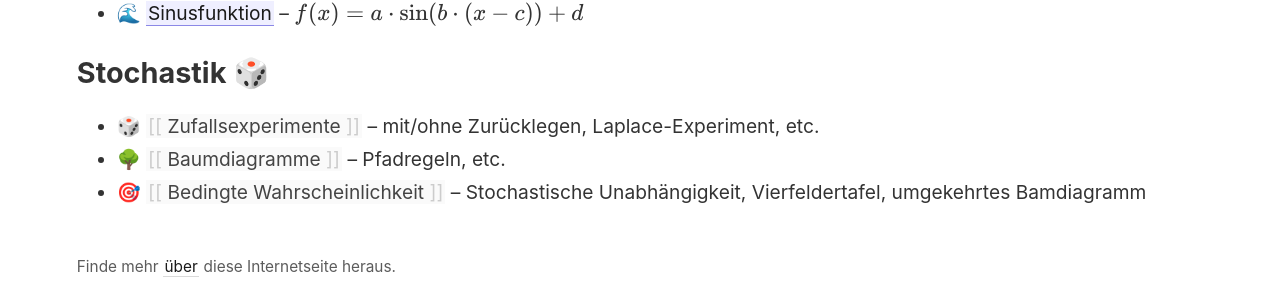
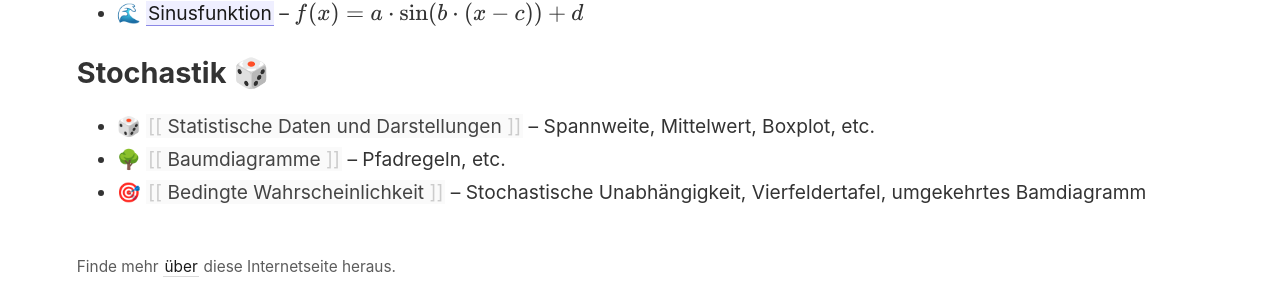
Before and after one commit to lutz-stu/school-blog, a Jekyll site: the page built from _notes/Mathe/index.md, in a window 1280 px wide. Shown: the part 962-1270 px from the top of the page. Built offline with Jekyll 4.4.1, drawn with Linux system fonts in a browser that asks for light colours.

Commit message:
Update Mathe content (index)

```diff
--- a/_notes/Mathe/index.md
+++ b/_notes/Mathe/index.md
@@ -29,7 +29,7 @@ permalink: /Mathe
 - 🌊 [[Sinusfunktion]] – $ f(x) = a \cdot \sin(b \cdot (x - c)) + d $
 
 ## Stochastik 🎲
-- 🎲 [[Zufallsexperimente]] – mit/ohne Zurücklegen, Laplace-Experiment, etc.
+- 🎲 [[Statistische Daten und Darstellungen]] – Spannweite, Mittelwert, Boxplot, etc.
 - 🌳 [[Baumdiagramme]] – Pfadregeln, etc.
 - 🎯 [[Bedingte Wahrscheinlichkeit]] – Stochastische Unabhängigkeit, Vierfeldertafel, umgekehrtes Bamdiagramm
 
```
